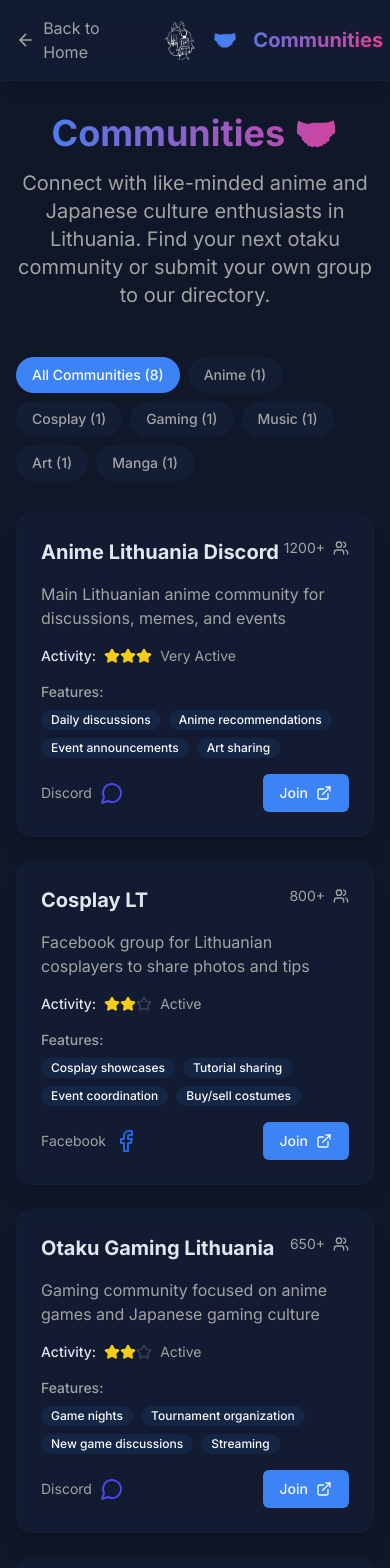
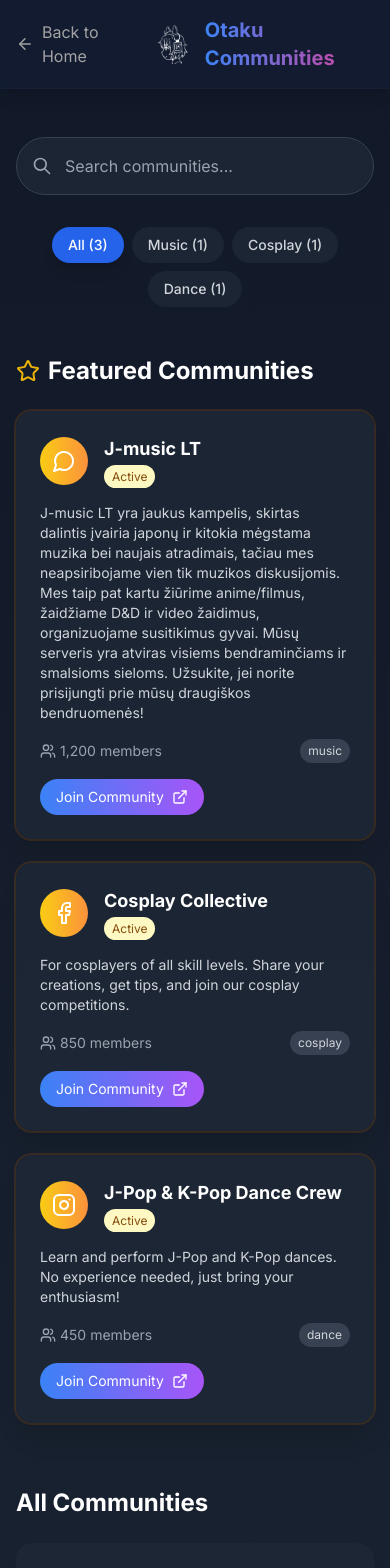
Before and after one commit to otaku-lt/otaku.lt, a Next.js app: page /communities in a window 390 px wide. Shown: the top 1568 px of the page. Built offline with nearby package versions, Linux system fonts and the light colour scheme.

Commit message:
feat: implement communities data fetching from YAML file
- Add API route to read communities from YAML file
- Update communities page to fetch data from API
- Rename YAML file to communities.yaml
- Restore original UI layout and functionality

```diff
--- a/app/communities/page.tsx
+++ b/app/communities/page.tsx
@@ -1,9 +1,50 @@
 "use client";
 
-import React, { useState } from "react";
+import React, { useState, useEffect } from "react";
 import Link from "next/link";
-import { MessageCircle, Users, Youtube, Instagram, Facebook, ExternalLink, Star } from "lucide-react";
+import { Users, MessageCircle, Youtube, Instagram, Facebook, ExternalLink, Star } from "lucide-react";
 import { ContentPageHeader } from "@/components/layout/ContentPageHeader";
+
+interface Community {
+  id: string;
+  title: string;
+  description: string;
+  category: string;
+  members: number;
+  featured?: boolean;
+  links: Array<{
+    type: string;
+    url: string;
+  }>;
+  features?: string[];
+  activity?: string;
+}
+
+const getIcon = (type: string) => {
+  switch (type.toLowerCase()) {
+    case 'discord':
+      return <MessageCircle size={24} />;
+    case 'youtube':
+      return <Youtube size={24} />;
+    case 'instagram':
+      return <Instagram size={24} />;
+    case 'facebook':
+      return <Facebook size={24} />;
+    default:
+      return <Users size={24} />;
+  }
+};
+
+const getActivityColor = (activity: string) => {
+  switch (activity?.toLowerCase()) {
+    case 'high':
+      return 'bg-green-100 text-green-800';
+    case 'medium':
+      return 'bg-yellow-100 text-yellow-800';
+    default:
+      return 'bg-gray-100 text-gray-800';
+  }
+};
 
 export default function CommunitiesPage() {
   // Add dark theme class to html element
@@ -14,168 +55,128 @@ export default function CommunitiesPage() {
     };
   }, []);
 
-  const [selectedCategory, setSelectedCategory] = useState("all");
+  const [searchQuery, setSearchQuery] = useState('');
+  const [selectedCategory, setSelectedCategory] = useState('all');
+  const [communities, setCommunities] = useState<Community[]>([]);
+  const [loading, setLoading] = useState(true);
 
-  const communities = [
-    {
-      id: 1,
-      name: "Anime Lithuania Discord",
-      type: "discord",
-      category: "anime",
-      members: 1200,
-      description: "Main Lithuanian anime community for discussions, memes, and events",
-      activity: "Very Active",
-      features: ["Daily discussions", "Anime recommendations", "Event announcements", "Art sharing"],
-      link: "#"
-    },
-    {
-      id: 2,
-      name: "Cosplay LT",
-      type: "facebook",
-      category: "cosplay",
-      members: 800,
-      description: "Facebook group for Lithuanian cosplayers to share photos and tips",
-      activity: "Active",
-      features: ["Cosplay showcases", "Tutorial sharing", "Event coordination", "Buy/sell costumes"],
-      link: "#"
-    },
-    {
-      id: 3,
-      name: "Otaku Gaming Lithuania",
-      type: "discord",
-      category: "gaming",
-      members: 650,
-      description: "Gaming community focused on anime games and Japanese gaming culture",
-      activity: "Active",
-      features: ["Game nights", "Tournament organization", "New game discussions", "Streaming"],
-      link: "#"
-    },
-    {
-      id: 4,
-      name: "Anime Reviews LT",
-      type: "youtube",
-      category: "content",
-      members: 450,
-      description: "YouTube channel reviewing anime and manga with Lithuanian commentary",
-      activity: "Weekly uploads",
-      features: ["Anime reviews", "Manga discussions", "Industry news", "Community polls"],
-      link: "#"
-    },
-    {
-      id: 5,
-      name: "J-Pop Lithuania",
-      type: "instagram",
-      category: "music",
-      members: 300,
-      description: "Instagram community sharing J-Pop news and concert updates",
-      activity: "Daily posts",
-      features: ["Music sharing", "Concert news", "Artist updates", "Fan art"],
-      link: "#"
-    },
-    {
-      id: 6,
-      name: "Manga Club Vilnius",
-      type: "facebook",
-      category: "manga",
-      members: 250,
-      description: "Book club for manga enthusiasts in Vilnius area",
-      activity: "Monthly meetups",
-      features: ["Monthly discussions", "Manga recommendations", "Book exchanges", "Reading groups"],
-      link: "#"
-    },
-    {
-      id: 7,
-      name: "r/japonija",
-      type: "reddit",
-      category: "culture",
-      members: 2100,
-      description: "Reddit community for Japanese culture discussions (includes anime)",
-      activity: "Very Active",
-      features: ["Cultural discussions", "Language exchange", "Travel advice", "Anime threads"],
-      link: "#"
-    },
-    {
-      id: 8,
-      name: "Anime Art Lithuania",
-      type: "discord",
-      category: "art",
-      members: 180,
-      description: "Art community for anime-style artists and enthusiasts",
-      activity: "Active",
-      features: ["Art sharing", "Critique sessions", "Collaboration", "Art challenges"],
-      link: "#"
-    }
-  ];
-
-  const categories = [
-    { id: "all", label: "All Communities", count: communities.length },
-    { id: "anime", label: "Anime", count: communities.filter(c => c.category === "anime").length },
-    { id: "cosplay", label: "Cosplay", count: communities.filter(c => c.category === "cosplay").length },
-    { id: "gaming", label: "Gaming", count: communities.filter(c => c.category === "gaming").length },
-    { id: "music", label: "Music", count: communities.filter(c => c.category === "music").length },
-    { id: "art", label: "Art", count: communities.filter(c => c.category === "art").length },
-    { id: "manga", label: "Manga", count: communities.filter(c => c.category === "manga").length }
-  ];
-
-  const filteredCommunities = selectedCategory === "all"
-    ? communities
-    : communities.filter(c => c.category === selectedCategory);
-
-  const getIcon = (type: string) => {
-    switch (type) {
-      case "discord": return <MessageCircle className="text-indigo-600" size={24} />;
-      case "facebook": return <Facebook className="text-blue-600" size={24} />;
-      case "youtube": return <Youtube className="text-red-600" size={24} />;
-      case "instagram": return <Instagram className="text-pink-600" size={24} />;
-      case "reddit": return <MessageCircle className="text-orange-600" size={24} />;
-      default: return <Users className="text-gray-600" size={24} />;
+  useEffect(() => {
+    const fetchCommunities = async () => {
+      try {
+        const response = await fetch('/api/communities');
+        if (!response.ok) throw new Error('Failed to fetch communities');
+        const data = await response.json();
+        setCommunities(data);
+      } catch (error) {
+        console.error('Error loading communities:', error);
+      } finally {
+        setLoading(false);
       }
     };
 
-  const getActivityColor = (activity: string) => {
-    switch (activity) {
-      case "Very Active": return "bg-green-100 text-green-600";
-      case "Active": return "bg-blue-100 text-blue-600";
-      case "Weekly uploads": return "bg-purple-100 text-purple-600";
-      case "Monthly meetups": return "bg-yellow-100 text-yellow-600";
-      case "Daily posts": return "bg-pink-100 text-pink-600";
-      default: return "bg-gray-100 text-gray-600";
+    fetchCommunities();
+  }, []);
+
+  // Get all unique categories with counts
+  const categories = [
+    { id: 'all', label: 'All', count: communities.length },
+    ...Array.from(new Set(communities.map(c => c.category))).map(category => ({
+      id: category,
+      label: category.charAt(0).toUpperCase() + category.slice(1),
+      count: communities.filter(c => c.category === category).length
+    }))
+  ];
+
+  // Filter communities based on search and category
+  const filteredCommunities = communities.filter(community => {
+    const matchesSearch = community.title.toLowerCase().includes(searchQuery.toLowerCase()) ||
+                       community.description.toLowerCase().includes(searchQuery.toLowerCase());
+    const matchesCategory = selectedCategory === 'all' || community.category === selectedCategory;
+    return matchesSearch && matchesCategory;
+  });
+
+  if (loading) {
+    return (
+      <div className="min-h-screen bg-gradient-to-b from-blue-50 to-purple-50 dark:from-gray-900 dark:to-gray-800">
+        <ContentPageHeader
+          title="Otaku Communities"
+          description="Connect with fellow otaku across Lithuania! Join Discord servers, Facebook groups, and more to share your passion for anime and Japanese culture."
+        />
+        <div className="container mx-auto px-4 py-12">
+          <div className="animate-pulse space-y-8">
+            {/* Search and Filter Skeleton */}
+            <div className="max-w-2xl mx-auto">
+              <div className="h-12 bg-white/50 dark:bg-gray-800/50 rounded-full"></div>
+            </div>
+
+            {/* Categories Skeleton */}
+            <div className="flex flex-wrap gap-2 justify-center">
+              {[1, 2, 3, 4].map(i => (
+                <div key={i} className="h-10 w-24 bg-white/50 dark:bg-gray-800/50 rounded-full"></div>
+              ))}
+            </div>
+
+            {/* Featured Communities Skeleton */}
+            <div>
+              <div className="h-8 w-48 bg-white/50 dark:bg-gray-800/50 rounded mb-6"></div>
+              <div className="grid md:grid-cols-2 xl:grid-cols-3 gap-6">
+                {[1, 2, 3].map(i => (
+                  <div key={i} className="bg-white/80 dark:bg-gray-800/80 backdrop-blur-sm rounded-2xl p-6">
+                    <div className="flex items-center gap-4 mb-4">
+                      <div className="w-12 h-12 bg-gray-200 dark:bg-gray-700 rounded-full"></div>
+                      <div className="space-y-2">
+                        <div className="h-4 w-32 bg-gray-200 dark:bg-gray-700 rounded"></div>
+                        <div className="h-3 w-20 bg-gray-200 dark:bg-gray-700 rounded"></div>
+                      </div>
+                    </div>
+                    <div className="h-16 bg-gray-100 dark:bg-gray-700/50 rounded mb-4"></div>
+                    <div className="h-8 bg-gray-200 dark:bg-gray-700 rounded-full"></div>
+                  </div>
+                ))}
+              </div>
+            </div>
+          </div>
+        </div>
+      </div>
+    );
   }
-  };
 
   return (
-    <div className="min-h-screen bg-background text-foreground">
+    <div className="min-h-screen bg-gradient-to-b from-blue-50 to-purple-50 dark:from-gray-900 dark:to-gray-800">
       <ContentPageHeader
-        title={
-          <>
-            <span className="inline-block mr-2">🤝</span>
-            Communities
-          </>
-        }
-        backHref="/"
-        backText="Back to Home"
+        title="Otaku Communities"
+        description="Connect with fellow otaku across Lithuania! Join Discord servers, Facebook groups, and more to share your passion for anime and Japanese culture."
       />
-      <div className="max-w-6xl mx-auto px-4 py-8">
-        {/* Page Header */}
-        <div className="text-center mb-12">
-          <h1 className="text-4xl md:text-5xl font-bold mb-4 bg-gradient-to-r from-primary to-accent bg-clip-text text-transparent">
-            Communities 🤝
-          </h1>
-          <p className="text-xl text-muted-foreground max-w-3xl mx-auto">
-            Connect with like-minded anime and Japanese culture enthusiasts in Lithuania.
-            Find your next otaku community or submit your own group to our directory.
-          </p>
+
+      <div className="container mx-auto px-4 py-12">
+        {/* Search Bar */}
+        <div className="max-w-2xl mx-auto mb-8">
+          <div className="relative">
+            <input
+              type="text"
+              placeholder="Search communities..."
+              value={searchQuery}
+              onChange={(e) => setSearchQuery(e.target.value)}
+              className="w-full pl-12 pr-6 py-4 bg-white/80 dark:bg-gray-800/80 backdrop-blur-sm rounded-full border border-gray-200 dark:border-gray-700 focus:outline-none focus:ring-2 focus:ring-blue-500 focus:border-transparent text-gray-800 dark:text-gray-200 placeholder-gray-400"
+            />
+            <div className="absolute left-4 top-1/2 transform -translate-y-1/2 text-gray-400">
+              <svg xmlns="http://www.w3.org/2000/svg" className="h-5 w-5" fill="none" viewBox="0 0 24 24" stroke="currentColor">
+                <path strokeLinecap="round" strokeLinejoin="round" strokeWidth={2} d="M21 21l-6-6m2-5a7 7 0 11-14 0 7 7 0 0114 0z" />
+              </svg>
             </div>
-        {/* Category Filter */}
-        <div className="mb-8 flex flex-wrap gap-2">
+          </div>
+        </div>
+
+        {/* Category Filters */}
+        <div className="flex flex-wrap gap-2 mb-12 justify-center">
           {categories.map((category) => (
             <button
               key={category.id}
               onClick={() => setSelectedCategory(category.id)}
-              className={`px-4 py-2 rounded-full text-sm font-medium transition-colors ${
+              className={`px-4 py-2 rounded-full text-sm font-medium transition-all ${
                 selectedCategory === category.id
-                  ? "bg-primary text-primary-foreground"
-                  : "bg-card hover:bg-accent/10 text-muted-foreground"
+                  ? 'bg-blue-600 text-white shadow-lg'
+                  : 'bg-white/80 dark:bg-gray-800/80 text-gray-700 dark:text-gray-300 hover:bg-blue-100 dark:hover:bg-gray-700/80'
               }`}
             >
               {category.label} ({category.count})
@@ -183,83 +184,126 @@ export default function CommunitiesPage() {
           ))}
         </div>
 
-        {/* Communities Grid */}
-        <div className="grid grid-cols-1 md:grid-cols-2 lg:grid-cols-3 gap-6">
-          {filteredCommunities.map((community) => (
-            <div key={community.id} className="bg-card/80 backdrop-blur-sm rounded-2xl p-6 shadow-xl hover:shadow-2xl transition-all hover:scale-[1.02] border border-border/40">
-              <div className="flex justify-between items-start mb-4">
-                <h3 className="text-xl font-bold">{community.name}</h3>
-                <div className="flex items-center gap-2">
-                  <span className="text-sm text-muted-foreground">{community.members}+</span>
-                  <Users className="w-4 h-4 text-muted-foreground" />
+        {/* Featured Communities */}
+        <div className="mb-16">
+          <h2 className="text-2xl font-bold mb-6 text-gray-800 dark:text-white flex items-center gap-2">
+            <Star className="text-yellow-500" size={24} />
+            Featured Communities
+          </h2>
+          <div className="grid md:grid-cols-2 xl:grid-cols-3 gap-6">
+            {filteredCommunities
+              .filter(community => community.featured)
+              .slice(0, 3)
+              .map((community) => (
+                <div key={community.id} className="bg-white/80 dark:bg-gray-800/80 backdrop-blur-sm rounded-2xl p-6 shadow-xl ring-2 ring-yellow-200 dark:ring-yellow-800/30 hover:shadow-2xl transition-all">
+                  <div className="flex items-center gap-4 mb-4">
+                    <div className="w-12 h-12 bg-gradient-to-r from-yellow-400 to-orange-400 rounded-full flex items-center justify-center text-white">
+                      {community.links?.[0]?.type ? getIcon(community.links[0].type) : <Users size={24} />}
+                    </div>
+                    <div>
+                      <h3 className="text-lg font-bold text-gray-800 dark:text-white">{community.title}</h3>
+                      <span className={`text-xs px-2 py-1 rounded-full ${getActivityColor(community.activity || 'medium')}`}>
+                        {community.activity || 'Active'}
+                      </span>
+                    </div>
+                  </div>
+                  <p className="text-gray-600 dark:text-gray-300 text-sm mb-4">{community.description}</p>
+
+                  <div className="flex items-center justify-between mb-4">
+                    <div className="flex items-center gap-1 text-sm text-gray-600 dark:text-gray-400">
+                      <Users size={16} />
+                      <span>{community.members.toLocaleString()} members</span>
+                    </div>
+                    <span className="text-xs bg-gray-100 dark:bg-gray-700 text-gray-600 dark:text-gray-300 px-2 py-1 rounded-full">
+                      {community.category}
+                    </span>
+                  </div>
+
+                  {community.links?.[0]?.url && (
+                    <a
+                      href={community.links[0].url}
+                      target="_blank"
+                      rel="noopener noreferrer"
+                      className="inline-flex items-center gap-2 px-4 py-2 bg-gradient-to-r from-blue-500 to-purple-500 text-white rounded-full hover:from-blue-600 hover:to-purple-600 transition-all text-sm"
+                    >
+                      Join Community <ExternalLink size={16} />
+                    </a>
+                  )}
+                </div>
+              ))}
           </div>
         </div>
 
-              <p className="text-muted-foreground mb-4">{community.description}</p>
-
-              <div className="flex items-center gap-2 mb-4">
-                <span className="text-sm font-medium">Activity:</span>
-                <div className="flex items-center">
-                  {[1, 2, 3].map((i) => (
-                    <Star
-                      key={i}
-                      className={`w-4 h-4 ${
-                        i <= (community.activity === "Very Active" ? 3 : 2)
-                          ? "text-yellow-400 fill-yellow-400"
-                          : "text-muted-foreground/30"
-                      }`}
-                    />
-                  ))}
-                  <span className="ml-2 text-sm text-muted-foreground">
-                    {community.activity}
+        {/* All Communities */}
+        <div className="mb-16">
+          <h2 className="text-2xl font-bold mb-6 text-gray-800 dark:text-white">All Communities</h2>
+          {filteredCommunities.length > 0 ? (
+            <div className="grid md:grid-cols-2 xl:grid-cols-3 gap-6">
+              {filteredCommunities.map((community) => (
+                <div key={community.id} className="bg-white/80 dark:bg-gray-800/80 backdrop-blur-sm rounded-2xl p-6 shadow-xl hover:shadow-2xl transition-all hover:scale-[1.02]">
+                  <div className="flex items-center gap-4 mb-4">
+                    <div className="w-12 h-12 bg-gray-100 dark:bg-gray-700 rounded-full flex items-center justify-center text-gray-600 dark:text-gray-300">
+                      {community.links?.[0]?.type ? getIcon(community.links[0].type) : <Users size={24} />}
+                    </div>
+                    <div>
+                      <h3 className="text-lg font-bold text-gray-800 dark:text-white">{community.title}</h3>
+                      <span className={`text-xs px-2 py-1 rounded-full ${getActivityColor(community.activity || 'medium')}`}>
+                        {community.activity || 'Active'}
                       </span>
                     </div>
                   </div>
 
-              <div className="mb-4">
-                <h4 className="text-sm font-medium text-muted-foreground mb-2">Features:</h4>
-                <div className="flex flex-wrap gap-2">
-                  {community.features.map((feature, i) => (
-                    <span
-                      key={i}
-                      className="inline-flex items-center px-2.5 py-0.5 rounded-full text-xs font-medium bg-primary/10 text-primary-foreground"
-                    >
-                      {feature}
-                    </span>
+                  <p className="text-gray-600 dark:text-gray-300 text-sm mb-4">{community.description}</p>
+
+                  <div className="space-y-2 mb-4">
+                    {community.features?.slice(0, 2).map((feature, index) => (
+                      <div key={index} className="flex items-center gap-2">
+                        <div className="w-2 h-2 bg-blue-500 rounded-full"></div>
+                        <span className="text-sm text-gray-600 dark:text-gray-400">{feature}</span>
+                      </div>
                     ))}
                   </div>
+
+                  <div className="flex items-center justify-between">
+                    <div className="flex items-center gap-4 text-sm text-gray-600 dark:text-gray-400">
+                      <div className="flex items-center gap-1">
+                        <Users size={14} />
+                        <span>{community.members.toLocaleString()}</span>
                       </div>
-
-              <div className="flex justify-between items-center mt-4">
-                <div className="flex items-center gap-2">
-                  <span className="text-sm text-muted-foreground">
-                    {community.type === "discord" ? "Discord" : community.type === "facebook" ? "Facebook" : "YouTube"}
+                      <span className="text-xs bg-gray-100 dark:bg-gray-700 text-gray-600 dark:text-gray-300 px-2 py-1 rounded-full">
+                        {community.category}
                       </span>
-                  {getIcon(community.type)}
                     </div>
+                    {community.links?.[0]?.url && (
                       <a
-                  href={community.link}
+                        href={community.links[0].url}
                         target="_blank"
                         rel="noopener noreferrer"
-                  className="inline-flex items-center px-4 py-2 border border-transparent text-sm font-medium rounded-md text-primary-foreground bg-primary hover:bg-primary/90 focus:outline-none focus:ring-2 focus:ring-offset-2 focus:ring-primary/50 transition-colors"
+                        className="text-blue-600 dark:text-blue-400 hover:text-blue-700 dark:hover:text-blue-300 font-medium text-sm flex items-center gap-1"
                       >
-                  Join
-                  <ExternalLink className="ml-2 w-4 h-4" />
+                        Join <ExternalLink size={14} />
                       </a>
+                    )}
                   </div>
                 </div>
               ))}
             </div>
+          ) : (
+            <div className="text-center py-12">
+              <p className="text-gray-600 dark:text-gray-400">No communities found matching your search.</p>
+            </div>
+          )}
+        </div>
 
-        {/* CTA Section */}
-        <div className="mt-16 bg-gradient-to-r from-primary to-accent rounded-2xl p-8 text-primary-foreground text-center">
-          <h3 className="text-2xl font-bold mb-4">Can't find your community?</h3>
-          <p className="mb-6 text-primary-foreground/80 max-w-2xl mx-auto">
-            Don't see a community that matches your interests? Start your own and connect with others who share your passion for anime and Japanese culture in Lithuania.
+        {/* Create Community CTA */}
+        <div className="bg-gradient-to-r from-blue-500 to-purple-500 rounded-2xl p-8 text-white text-center">
+          <h3 className="text-3xl font-bold mb-4">Start Your Own Community</h3>
+          <p className="text-xl mb-6 max-w-2xl mx-auto">
+            Have an idea for a new otaku community? We'd love to help you get started and feature it here!
           </p>
           <Link
             href="/contact"
-            className="inline-block px-8 py-3 bg-background text-foreground rounded-full hover:bg-background/90 transition-colors font-semibold text-lg"
+            className="inline-block px-8 py-3 bg-white text-blue-600 rounded-full hover:bg-blue-50 transition-colors font-semibold text-lg"
           >
             Get in Touch
           </Link>
--- /dev/null
+++ b/data/communities/communities.yaml
@@ -0,0 +1,35 @@
+- id: 1
+  title: "J-music LT "
+  description: "J-music LT yra jaukus kampelis, skirtas dalintis įvairia japonų ir kitokia mėgstama muzika bei naujais atradimais, tačiau mes neapsiribojame vien tik muzikos diskusijomis. Mes taip pat kartu žiūrime anime/filmus, žaidžiame D&D ir video žaidimus, organizuojame susitikimus gyvai. Mūsų serveris yra atviras visiems bendraminčiams ir smalsioms sieloms. Užsukite, jei norite prisijungti prie mūsų draugiškos bendruomenės! "
+  category: "music"
+  members: 1200
+  featured: true
+  links:
+    - type: "discord"
+      url: "https://discord.gg/otakult"
+    - type: "facebook"
+      url: "https://facebook.com/groups/otakult"
+
+- id: 2
+  title: "Cosplay Collective"
+  description: "For cosplayers of all skill levels. Share your creations, get tips, and join our cosplay competitions."
+  category: "cosplay"
+  members: 850
+  featured: true
+  links:
+    - type: "facebook"
+      url: "https://facebook.com/groups/otakucosplay"
+    - type: "instagram"
+      url: "https://instagram.com/otakucosplay"
+
+- id: 3
+  title: "J-Pop & K-Pop Dance Crew"
+  description: "Learn and perform J-Pop and K-Pop dances. No experience needed, just bring your enthusiasm!"
+  category: "dance"
+  members: 450
+  featured: true
+  links:
+    - type: "instagram"
+      url: "https://instagram.com/otakudance"
+    - type: "youtube"
+      url: "https://youtube.com/otakudance"
--- a/next.config.js
+++ b/next.config.js
@@ -19,3 +19,9 @@ const nextConfig = {
 };
 
 module.exports = nextConfig;
+  }
+};
+
+module.exports = nextConfig;
+
+module.exports = nextConfig;
```
Also changed, not shown: app/api/communities/route.ts (added, +30 -0 lines), lib/communities.ts (added, +44 -0 lines), 1 other file (tests, documents, lock files or other folders). Lines whose indentation alone changed are shown as unchanged.
